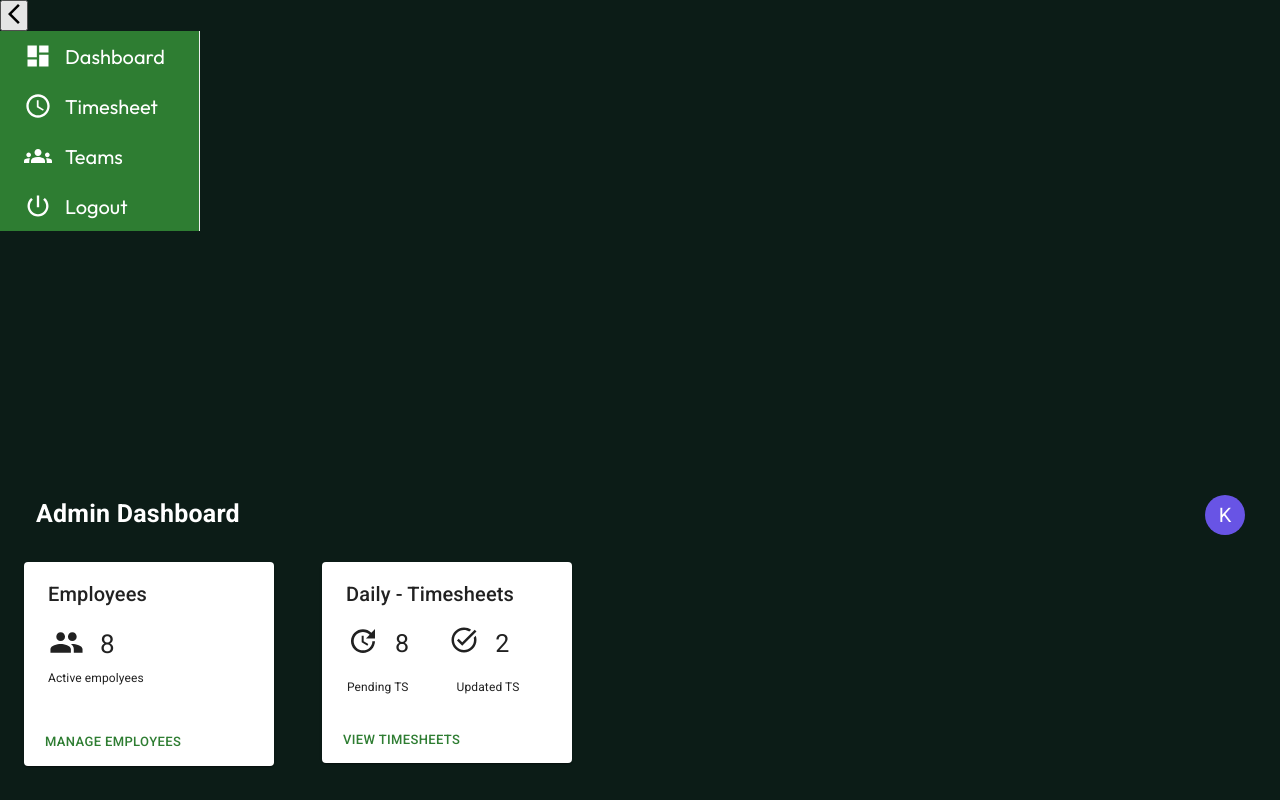
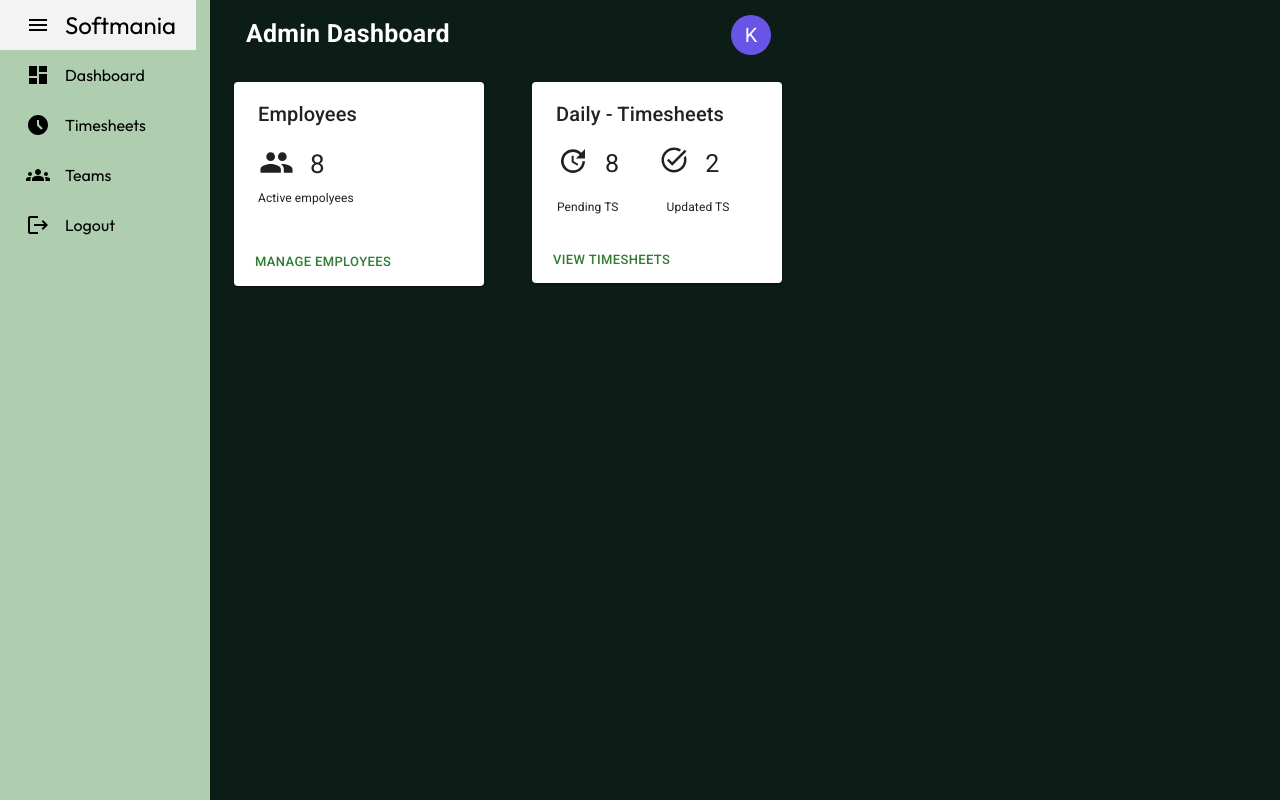
Before and after one commit to Kaliyappan1/Timesheet-Application-to-softmania, a React (Vite) app: page /admin-dashboard in a window 1280 px wide. Built offline with nearby package versions, Linux system fonts and the light colour scheme.

Commit message:
sidebar full height change and try to fix static but not complete

```diff
--- a/package.json
+++ b/package.json
@@ -14,7 +14,7 @@
     "@emotion/styled": "^11.11.5",
     "@mui/icons-material": "^5.15.21",
     "@mui/joy": "^5.0.0-beta.36",
-    "@mui/material": "^5.15.21",
+    "@mui/material": "^5.16.1",
     "@mui/x-data-grid": "^7.9.0",
     "@mui/x-date-pickers": "^7.8.0",
     "@react-oauth/google": "^0.12.1",
@@ -27,6 +27,7 @@
     "react-router-dom": "^6.24.0",
     "react-tsparticles": "^2.12.2",
     "router": "^1.3.8",
+    "styled-components": "^6.1.11",
     "tsparticles": "^3.5.0"
   },
   "devDependencies": {
--- a/src/AdminDashboard.jsx
+++ b/src/AdminDashboard.jsx
@@ -1,10 +1,11 @@
 import React from 'react'
 import './assets/styles/AdminDashboard.css'
-import Sidebar from './Sidebar'
 import { Avatar, Button, Card, CardActions, CardContent, Stack, Typography } from '@mui/material'
 import PeopleIcon from '@mui/icons-material/People';
 import UpdateIcon from '@mui/icons-material/Update';
 import TaskAltIcon from '@mui/icons-material/TaskAlt';
+import AdminSidebar from './Sidebar';
+import { Link } from 'react-router-dom';
 
 
 // string to avatar start
@@ -42,8 +43,13 @@ function stringAvatar(name) {
 
 function AdminDashboard() {
   return (
+
     <div className='adminDashboard'>
 
+          <div className="admin-dashboard-sidebar">
+              <AdminSidebar/>
+          </div>
+          <div className="admin-dashboard-content">
           <div className="admin-Header">
               <div>
               <Typography sx={{fontSize: 25, fontWeight: 700,ml:2}}>Admin Dashboard</Typography>
@@ -72,9 +78,11 @@ function AdminDashboard() {
                   </Typography>
               </CardContent>
               <CardActions sx={{ ml: 1, mt: 2}}>
+                <Link to="/admin-teams">
                 <Button size='small' color='success'>
                   Manage Employees
                 </Button>
+                </Link>
               </CardActions>
             </Card>
             </div>
@@ -103,14 +111,18 @@ function AdminDashboard() {
                   </div>
               </CardContent>
               <CardActions sx={{ marginLeft: 1,mt: 0}}>
+                <Link to="/admin-timesheets">
                 <Button size='small' color='success'>
                   View Timesheets
                 </Button>
+                </Link>
 
               </CardActions>
             </Card>
             </div>
            </div>
+
+          </div>
 
 
     </div>
--- a/src/AdminTeams.jsx
+++ b/src/AdminTeams.jsx
@@ -19,6 +19,7 @@ import {
   Typography,
 } from "@mui/material";
 import SearchIcon from "@mui/icons-material/Search";
+import AdminSidebar from "./Sidebar";
 
 function createData(name, role, contact) {
   return { name, role, contact };
@@ -65,6 +66,10 @@ function AdminTeams() {
 
   return (
     <div className="adminTeams">
+      <div className="adminTeamsSidebar">
+        <AdminSidebar/>
+      </div>
+      <div className="adminTeamsContent">
       <ThemeProvider theme={theme}>
         <div className="admin-Header">
           {/* admin header line */}
@@ -148,6 +153,7 @@ function AdminTeams() {
           </Stack>
         </div>
       </ThemeProvider>
+      </div>
     </div>
   );
 }
--- a/src/Sidebar.jsx
+++ b/src/Sidebar.jsx
@@ -1,65 +1,52 @@
-import React, { useState } from "react";
+import React from "react";
 import "./assets/styles/Sidebar.css";
-import {
-  Sidebar,
-  Menu,
-  MenuItem,
-  sidebarClasses,
-} from "react-pro-sidebar";
+import { Menu, MenuItem, Sidebar } from "react-pro-sidebar";
+import MenuIcon from "@mui/icons-material/Menu";
+import DashboardIcon from "@mui/icons-material/Dashboard";
+import AccessTimeFilledIcon from "@mui/icons-material/AccessTimeFilled";
+import GroupsIcon from "@mui/icons-material/Groups";
+import LogoutIcon from "@mui/icons-material/Logout";
 import { Link } from "react-router-dom";
-import DashboardIcon from "@mui/icons-material/Dashboard";
-import AccessTimeIcon from "@mui/icons-material/AccessTime";
-import GroupsIcon from "@mui/icons-material/Groups";
-import ArrowBackIosNewIcon from '@mui/icons-material/ArrowBackIosNew';
-import PowerSettingsNewIcon from '@mui/icons-material/PowerSettingsNew';
+import AdminDashboard from "./AdminDashboard";
 
 function AdminSidebar() {
-  const [collapsed, setCollapsed] = useState(false);
+  const [collapsed, setCollapsed] = React.useState(false);
+  return (
 
-  return (
     <div className="sidebar">
-      <div className="sidebar-content">
-      <button  onClick={() => setCollapsed(!collapsed)} >
-          <ArrowBackIosNewIcon/>
-        </button>
+    <div style={{ display: "flex", height: "100vh", color: "black" }}>
       <Sidebar
-          width="200px"
+        className="app"
+        width="210px"
+        style={{ backgroundColor: "darkgreen", border: "none"}}
         collapsed={collapsed}
-          rootStyles={{
-            [`.${sidebarClasses.container}`]: {
-              backgroundColor: "#2E7D32",
-              color: "#fff",
-              fontWeight: 900,
-              fontSize: 20,
-            },
-          }}
       >
-          <Menu>
+        <Menu style={{ display: "flex", alignContent: "center" }}>
           <MenuItem
-              component={<Link to="/admin-dashboard" />}
-              icon={<DashboardIcon sx={{ fontSize: 28 }} />}
+            className="menu1"
+            icon={<MenuIcon onClick={() => setCollapsed(!collapsed)} />}
+          >
+            <h2>Softmania</h2>
+          </MenuItem>
+          <MenuItem
+            component={<Link to="/admin-Dashboard" />}
+            icon={<DashboardIcon />}
           >
             Dashboard
           </MenuItem>
           <MenuItem
-              component={<Link to="/admin-Timesheets" />}
-              icon={<AccessTimeIcon sx={{ fontSize: 28 }} />}
+            component={<Link to="/admin-timesheets" />}
+            icon={<AccessTimeFilledIcon />}
           >
-
-              Timesheet
+            Timesheets
           </MenuItem>
           <MenuItem
-              component={<Link to="/admin-Teams" />}
-              icon={<GroupsIcon sx={{ fontSize: 28 }} />}
+            component={<Link to="/admin-teams" />}
+            icon={<GroupsIcon />}
           >
-
             Teams
           </MenuItem>
-            <MenuItem
-              component={<Link to="/logout" />}
-              icon={<PowerSettingsNewIcon sx={{ fontSize: 28 }} />}
-            >
-
+          <MenuItem component={<Link to="/" />} icon={<LogoutIcon />}>
             Logout
           </MenuItem>
         </Menu>
@@ -67,6 +54,7 @@ function AdminSidebar() {
     </div>
 
     </div>
+
   );
 }
 
--- a/src/assets/styles/AdminDashboard.css
+++ b/src/assets/styles/AdminDashboard.css
@@ -1,12 +1,9 @@
 .adminDashboard{
     display: flex;
-    flex-direction: column;
-
-
+    flex: 0.8;
 }
 .admin-content{
     display: flex;
-
 }
 .employe-count{
     display: flex;
--- a/src/assets/styles/AdminTimesheets.css
+++ b/src/assets/styles/AdminTimesheets.css
@@ -1,3 +1,6 @@
+.adminTeams{
+    flex: 0.8;
+}
 .adminTeam-row{
     display: flex;
     margin: 20px 9rem;
--- a/src/assets/styles/App.css
+++ b/src/assets/styles/App.css
@@ -6,3 +6,7 @@
     font-family: "Outfit",sans-serif;
     font-weight: 400;
 }
+.content{
+    flex: 1;
+    padding: 20px;
+}
--- a/src/assets/styles/Sidebar.css
+++ b/src/assets/styles/Sidebar.css
@@ -1,5 +1,4 @@
 .sidebar {
-    height: 60vh;
-    display: flex;
    flex: 0.2;
+
 }
--- a/src/utiles/Routing.jsx
+++ b/src/utiles/Routing.jsx
@@ -64,7 +64,7 @@ function Routing() {
           path="/admin-dashboard"
           element={
             <>
-              <AdminSidebar/>
+
               <AdminDashboard />
             </>
           }
@@ -82,7 +82,6 @@ function Routing() {
           path="/admin-teams"
           element={
             <>
-
               <AdminTeams />
             </>
           }
```
Also changed, not shown: 1 other file (tests, documents, lock files or other folders). Lines whose indentation alone changed are shown as unchanged.
